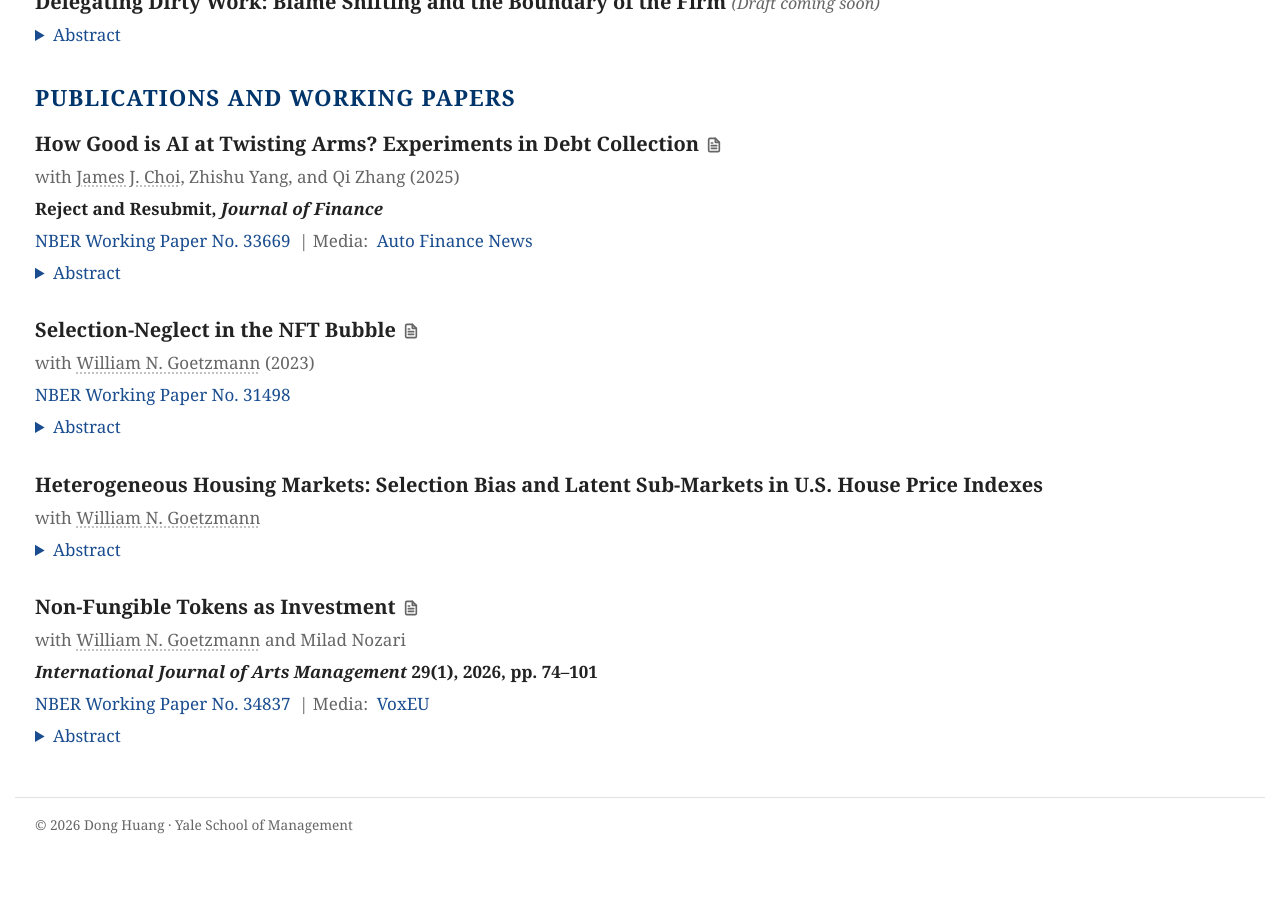
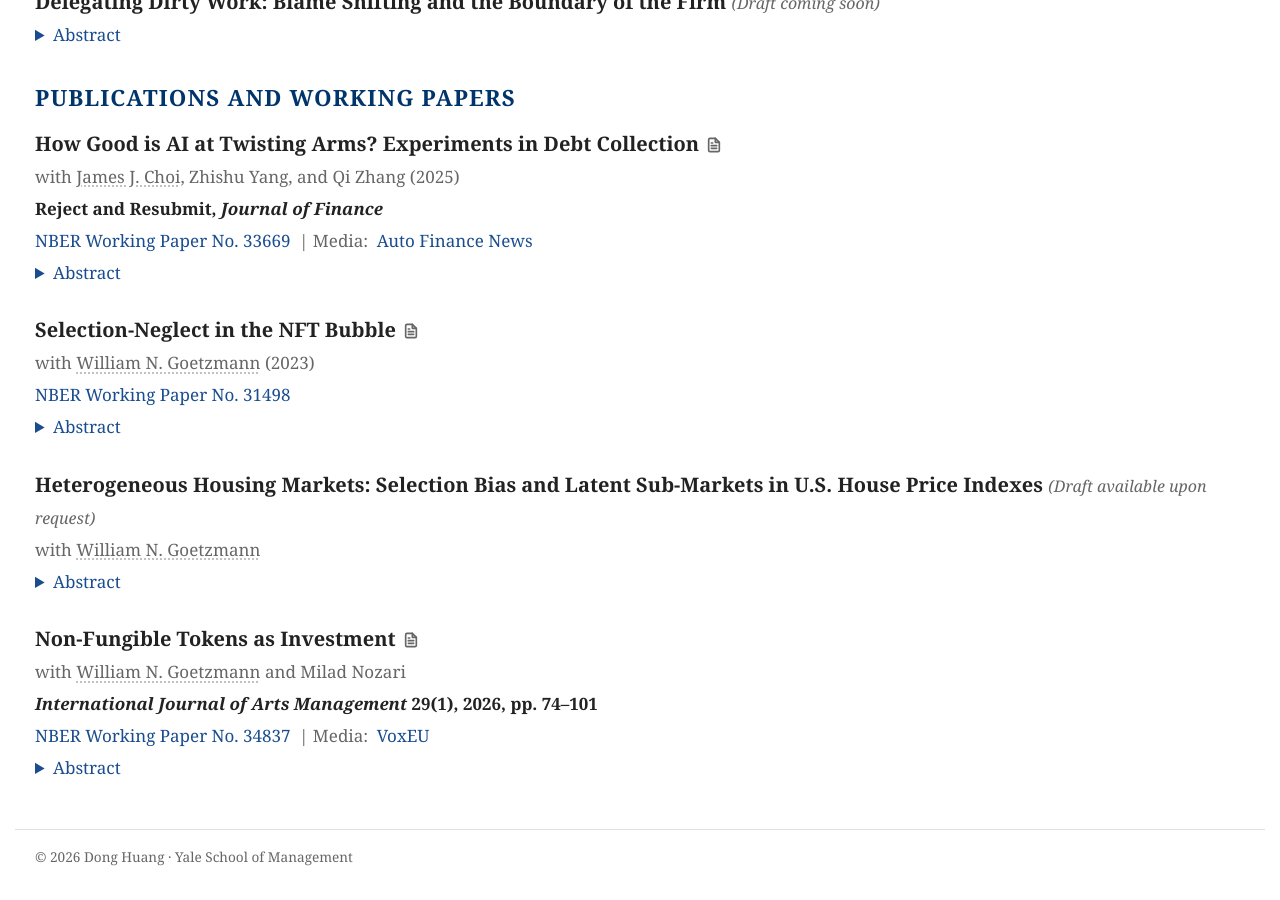
Before and after one commit to huangdong95/huangdong95.github.io, a Jekyll site: the page built from index.html, in a window 1280 px wide and 900 px high, scrolled down 833 px. Built offline with Jekyll 4.4.1, drawn with Linux system fonts in a browser that asks for light colours; before the commit the page ends 1701 px from its top, so only the background shows below that.

Commit message:
Mark housing sub-market paper as draft available upon request
Co-Authored-By: Claude Opus 5.5 <noreply@anthropic.com>

```diff
--- a/_data/papers.yml
+++ b/_data/papers.yml
@@ -69,6 +69,7 @@
     - name: William N. Goetzmann
       url: https://som.yale.edu/faculty-research/faculty-directory/william-n-goetzmann
   status: Publications and Working Papers
+  note: "(Draft available upon request)"
   abstract: >
     The most widely used U.S. house price indexes estimate a single price path for each
     metropolitan area and assume that the homes that sell are representative of the
```
